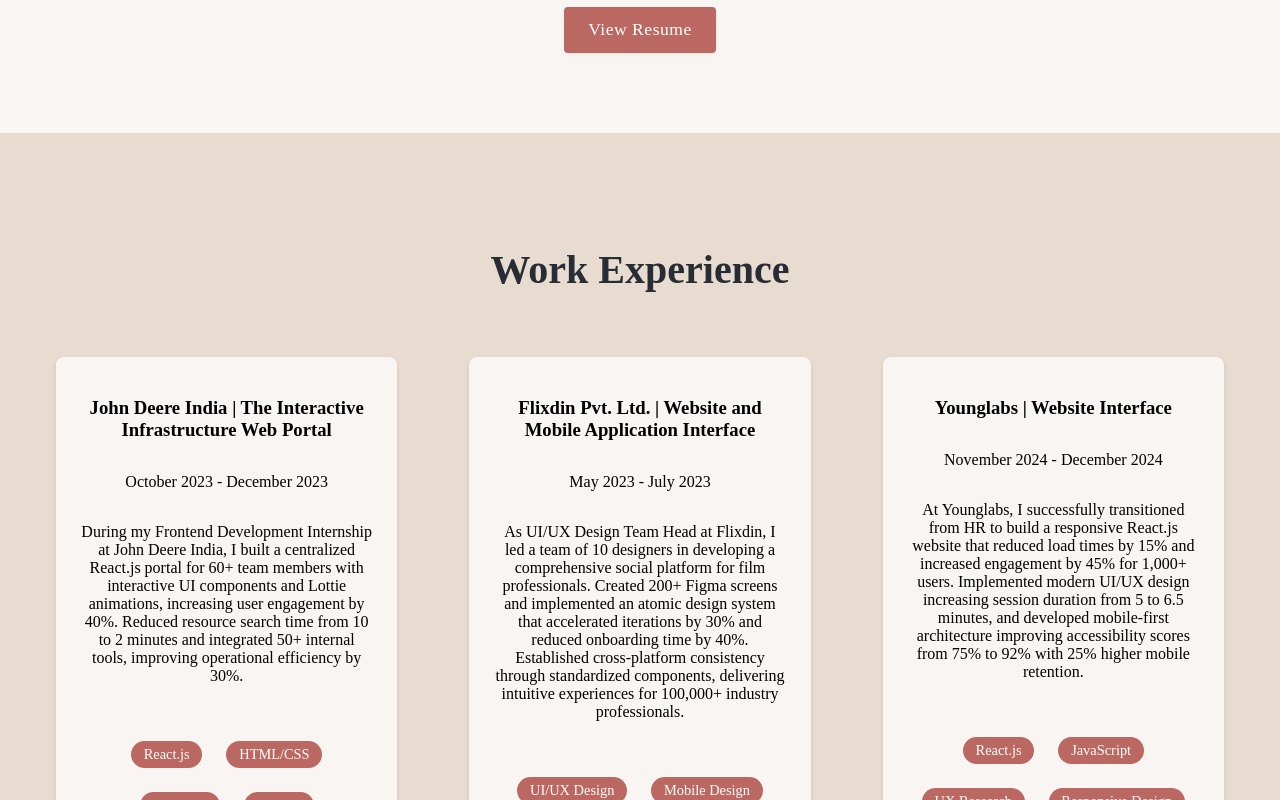
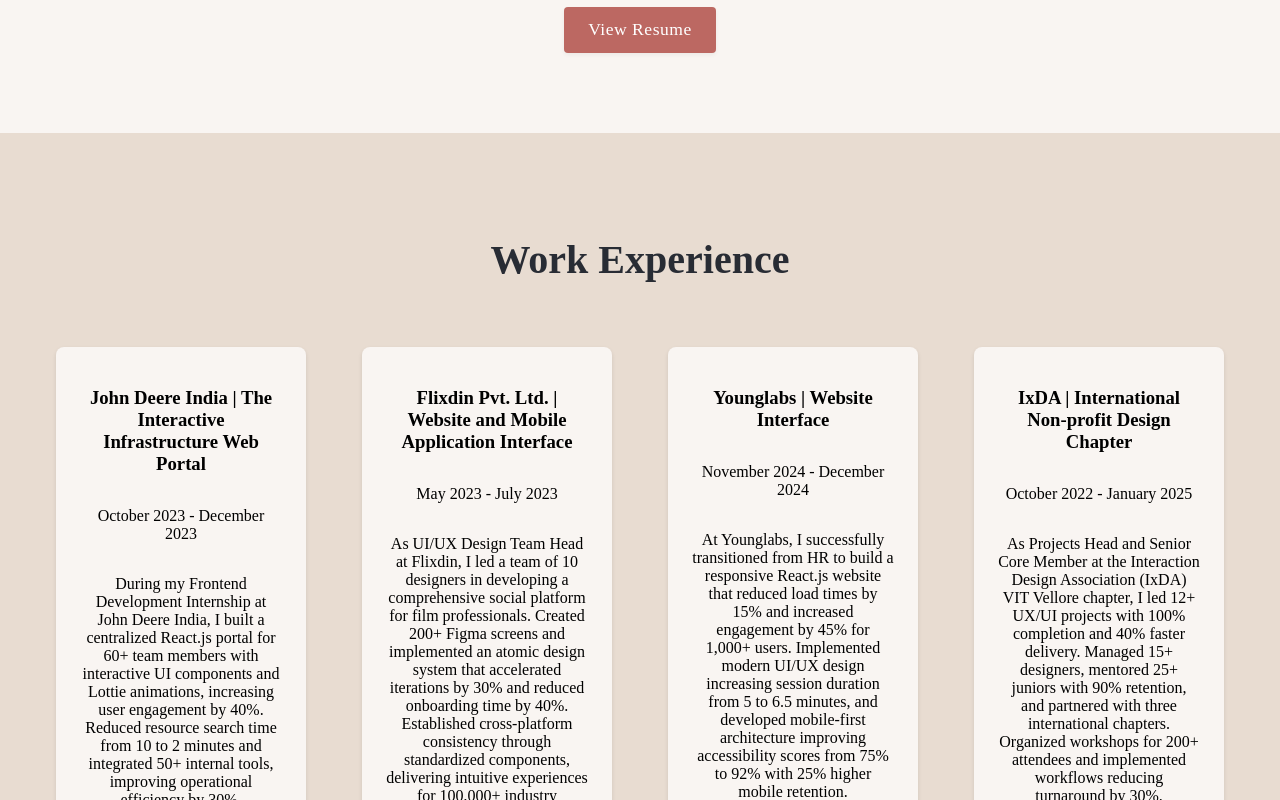
Before and after one commit to prashansapal/portfolio, a React (Create React App) app: page / in a window 1280 px wide. Shown: the part 880-1680 px from the top of the page. Built offline with nearby package versions, Linux system fonts and the light colour scheme.

Commit message:
still spacing

```diff
--- a/src/App.css
+++ b/src/App.css
@@ -427,7 +427,7 @@
   position: relative;
   z-index: 1;
   background-color: var(--secondary-bg);
-  padding: 80px 20px;
+  padding: 70px 20px;
 }
 
 .projects h2 {
@@ -439,7 +439,7 @@
 .projects-grid {
   display: grid;
   grid-template-columns: repeat(auto-fit, minmax(280px, 1fr));
-  gap: 2.5rem;
+  gap: 1.5rem;
   max-width: 1200px;
   margin: 1rem auto;
   justify-content: center;
```
